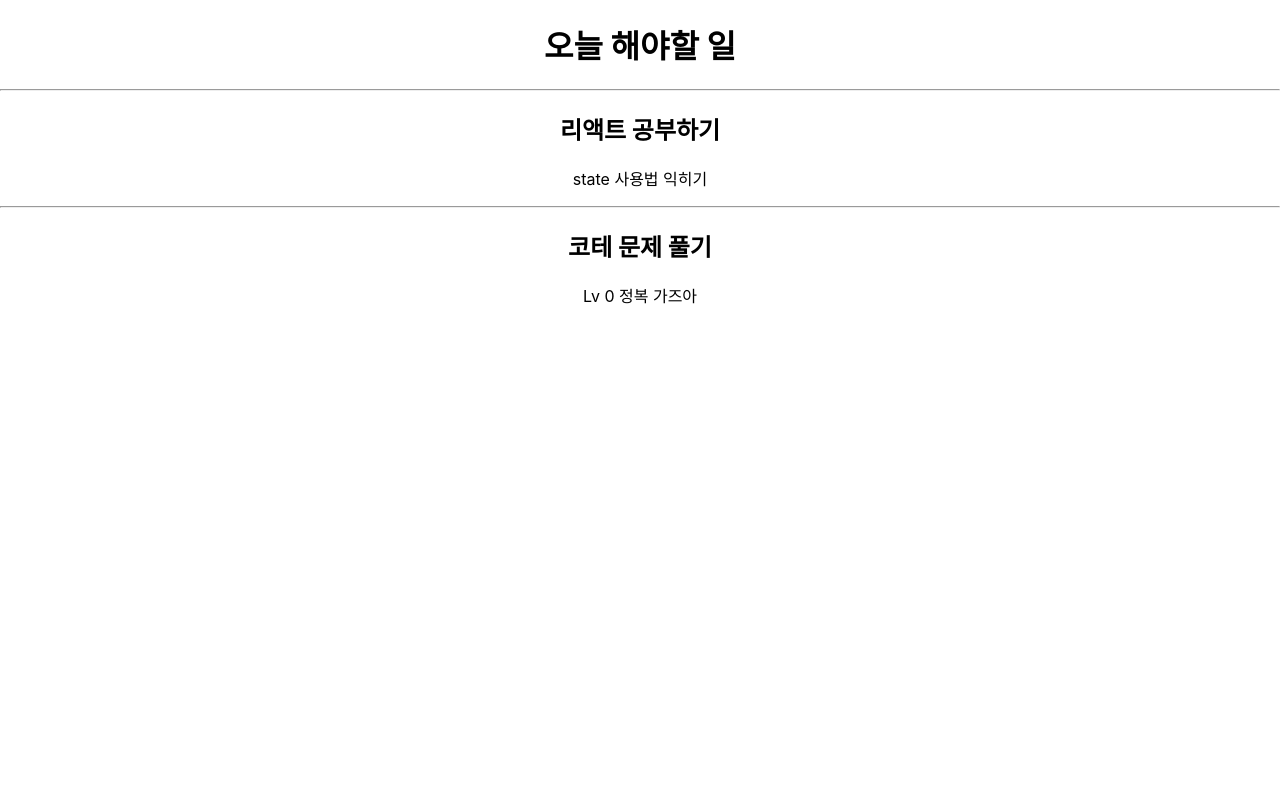
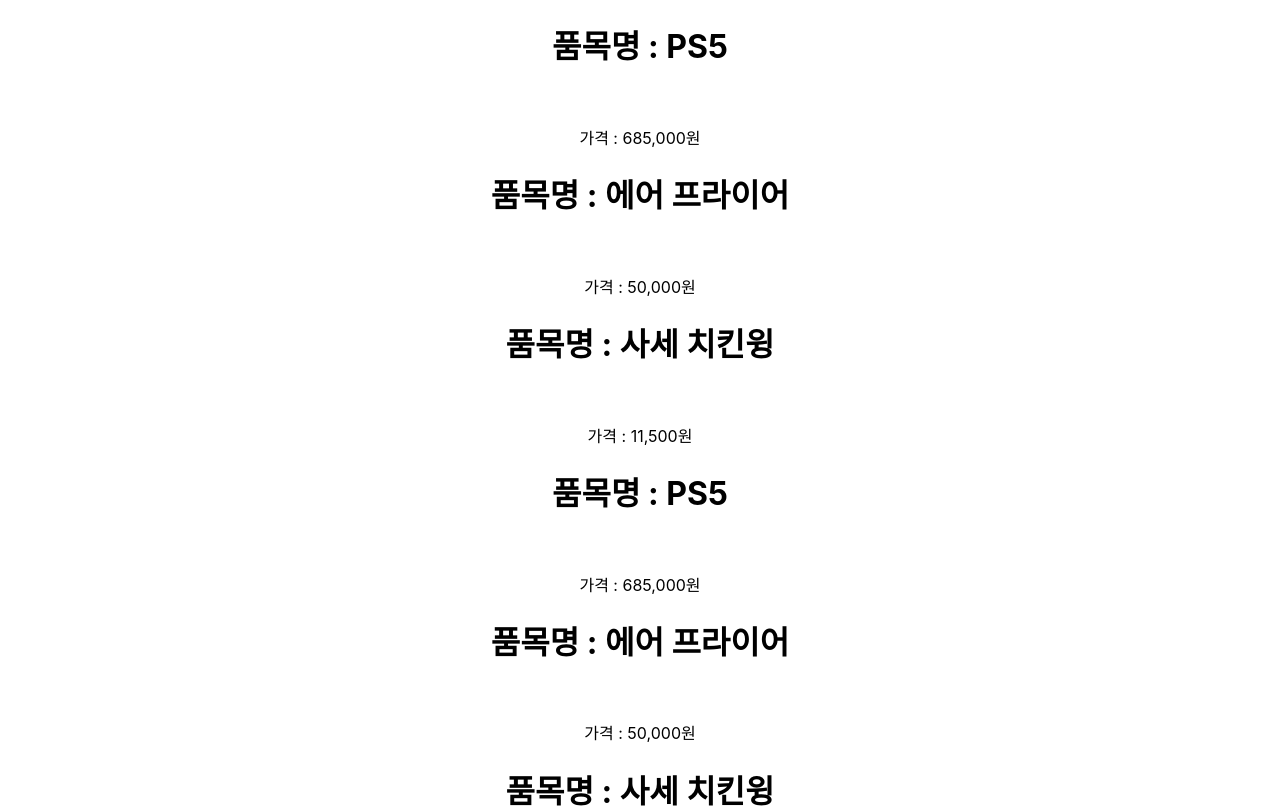
Before and after one commit to jeong-hyuk/react-app, a React (Create React App) app: page / in a window 1280 px wide. Shown: the top 808 px of the page. Built offline with nearby package versions, Linux system fonts and the light colour scheme.

Commit message:
arra와 props 이용

```diff
--- a/src/App.js
+++ b/src/App.js
@@ -9,6 +9,7 @@
 import PropsHeader from "./components/PropsHeader";
 import MultiProps from "./components/MultiProps";
 import ClassProps from "./components/ClassProps";
+import Example4 from "./components/Example4";
 
 function App() {
   const str = "go naver";
@@ -19,7 +20,7 @@
       <PropsHeader text="Hello, props22222" />
       <MultiProps text={str} href="https://naver.com" userID="jack" /> */}
       {/* <ClassProps name="뽀로로" age="5" nickName="병신" /> */}
-      <List />
+      <Example4 />
     </div>
   );
 }
--- /dev/null
+++ b/src/components/Example4.jsx
@@ -0,0 +1,40 @@
+import React from "react";
+import Example4Props from "./Example4Props";
+
+export default function Example4() {
+  const items = [
+    {
+      item: "PS5",
+      price: "685,000원",
+    },
+    {
+      item: "에어 프라이어",
+      price: "50,000원",
+    },
+    {
+      item: "사세 치킨윙",
+      price: "11,500원",
+    },
+  ];
+  return (
+    <div>
+      {items.map((el, index) => {
+        return <Example4Props item={el.item} price={el.price} key={index} />;
+      })}
+
+      {items.map((el, index) => {
+        return (
+          <div key={index}>
+            <h1>품목명 : {el.item}</h1>
+            <br />
+            <p>가격 : {el.price}</p>
+          </div>
+        );
+      })}
+
+      <Example4Props item={items[0].item} price={items[0].price} />
+      <Example4Props item={items[1].item} price={items[1].price} />
+      <Example4Props item={items[2].item} price={items[2].price} />
+    </div>
+  );
+}
--- /dev/null
+++ b/src/components/Example4Props.jsx
@@ -0,0 +1,11 @@
+import React from "react";
+
+export default function Example4Props({ item, price }) {
+  return (
+    <div>
+      <h1>품목명 : {item}</h1>
+      <br />
+      <p>가격 : {price}</p>
+    </div>
+  );
+}
--- a/src/components/List.jsx
+++ b/src/components/List.jsx
@@ -2,13 +2,39 @@
 import ListChild from "./ListChild";
 
 export default function List() {
+  const dataArr = [
+    {
+      title: "리액트 공부하기",
+      todo: "state 사용법 익히기",
+    },
+    {
+      title: "코테 문제 풀기",
+      todo: "Lv 0 정복 가즈아",
+    },
+    {
+      title: "한강 가기",
+      todo: "경품 타기",
+    },
+  ];
   return (
     <div>
       <h1>오늘 해야할 일</h1>
       <hr />
-      <ListChild list="리액트 공부하기" list2="state 사용법 익히기" />
+      {dataArr.map((el, index) => (
+        <ListChild title={el.title} todo={el.todo} key={index} />
+      ))}
+      {dataArr.map((el, index) => {
+        return (
+          <div key={index}>
+            <h2>{el.title}</h2>
+            <p>{el.detail}</p>
+            <hr />
+          </div>
+        );
+      })}
+      <ListChild title={dataArr[0].title} todo={dataArr[0].todo} />
       <hr />
-      <ListChild list="코테 문제 풀기" list2="Lv 0 정복 가즈아" />
+      <ListChild title={dataArr[1].title} todo={dataArr[1].todo} />
     </div>
   );
 }
--- a/src/components/ListChild.jsx
+++ b/src/components/ListChild.jsx
@@ -4,8 +4,8 @@
   render() {
     return (
       <div>
-        <h2>{this.props.list}</h2>
-        <p>{this.props.list2}</p>
+        <h2>{this.props.title}</h2>
+        <p>{this.props.todo}</p>
       </div>
     );
   }
```
